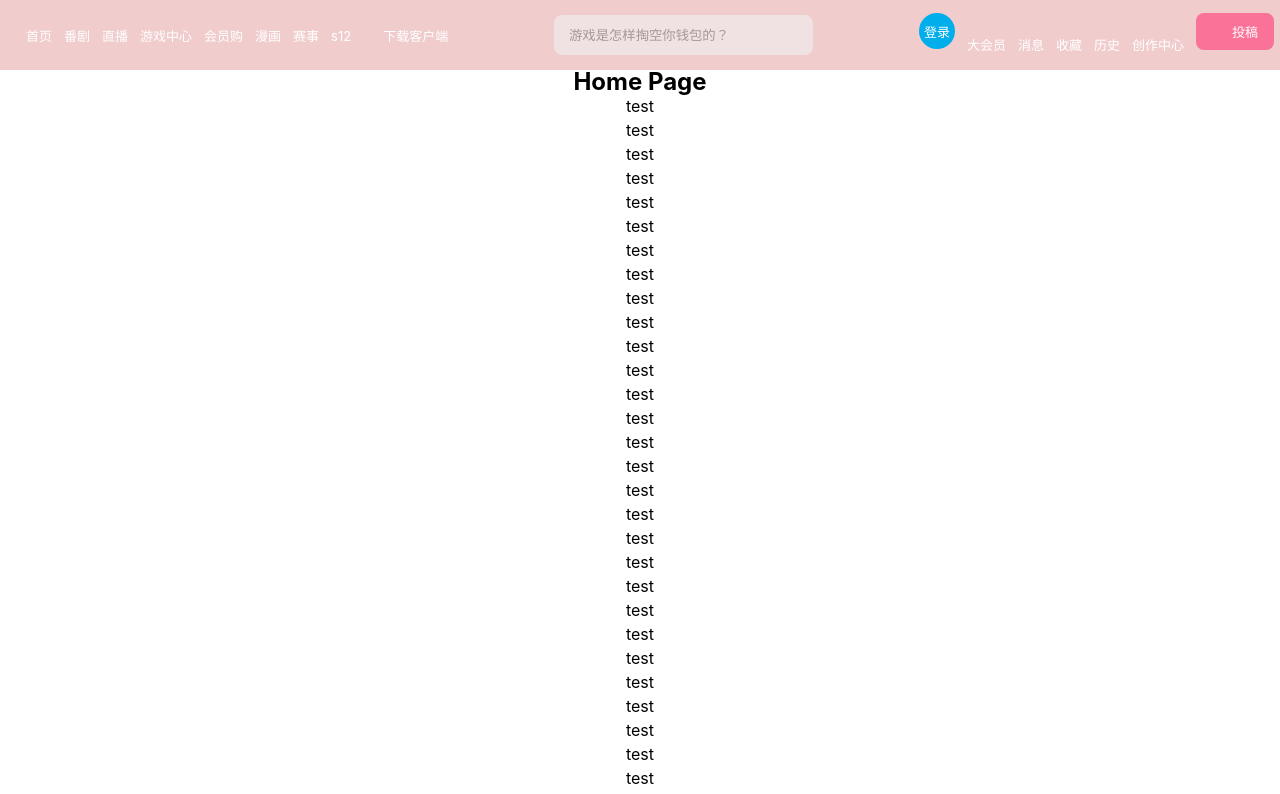
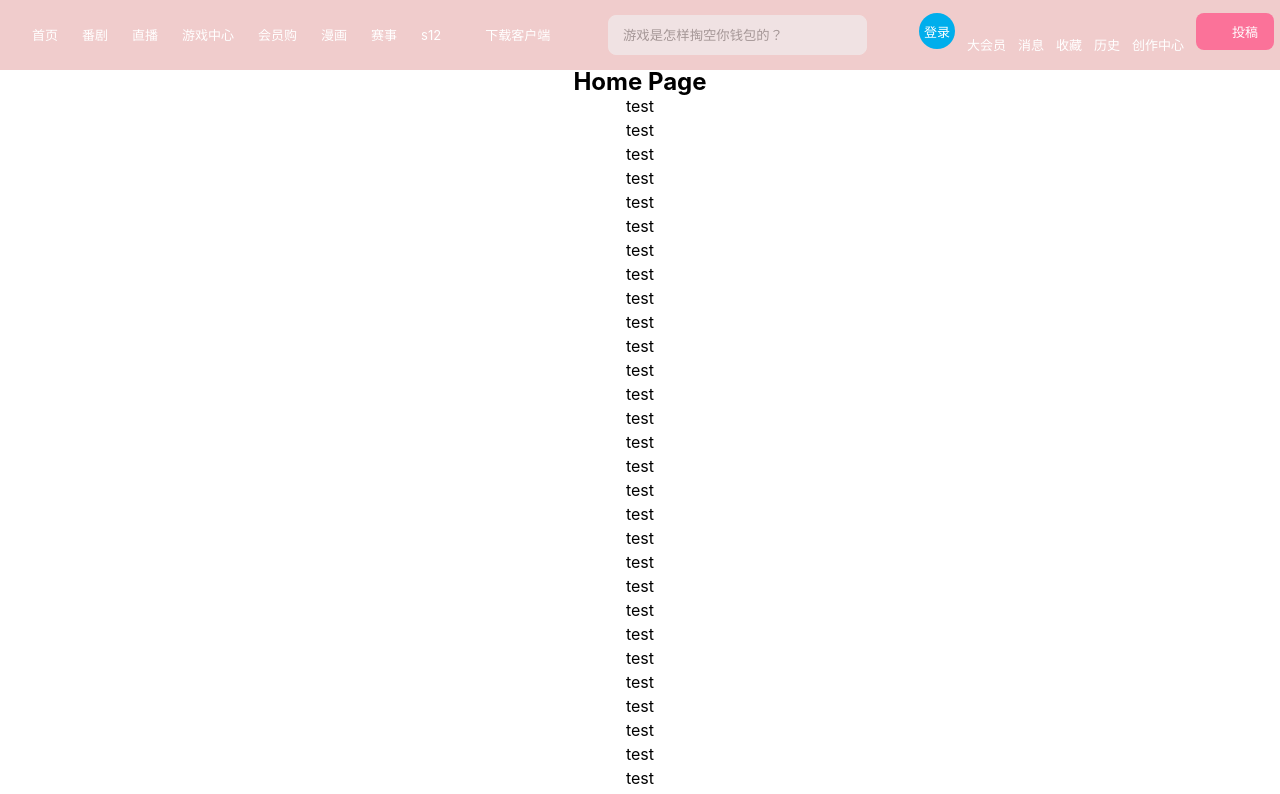
Before and after one commit to Mioayaya/Miomio, a Vue app: page /home in a window 1280 px wide. Shown: the top 794 px of the page. Built offline with nearby package versions, Linux system fonts and the light colour scheme.

Commit message:
heaer 样式

```diff
--- a/src/components/header/MioHeader.vue
+++ b/src/components/header/MioHeader.vue
@@ -23,8 +23,10 @@ const iconStyle: Ref<styles.Mstyles> = ref<styles.Mstyles>({
         <!-- 后面 right也是一样 -->
         <li v-for="item in topNavData.leftTitle" :key="item.key">
           <router-link :to="item.path">
+            <div class="left-item">
               <mio-icon :title="item.ico" :style="iconStyle" v-if="item.ico" />
               <span>{{ item.title }}</span>
+            </div>
           </router-link>
         </li>
       </ul>
@@ -84,15 +86,24 @@ const iconStyle: Ref<styles.Mstyles> = ref<styles.Mstyles>({
   height: @HEADERheight;
   z-index: 1;
   background-color: #f0cccc;
-  // 用了padding 整个页面就撑大了，对于 fixed 来说
-  // 会多一个横向的滚动条
-  // 可以在header里套一个子 div  或者 直接调整 子项目的 margin 来实现间距
 }
-ul li {
-  display: block;
-  float: left;
-  // 为什么用 float ，，， 用 dispaly: flex  重新写一下， 然后用less 的语法，这样写太难受了
+.left {
+  .left-item {
+    display: flex;
+    justify-items: center;
+    align-items: center;
+    span {
+      padding: 0 6px;
+    }
+  }
+}
+ul {
+  display: flex;
+  list-style: none;
+  li {
+    text-align: center;
     padding: 6px;
+  }
 }
 span {
   font-size: 13px;
@@ -131,7 +142,8 @@ span {
   top: 8px;
   right: 12px;
 }
-.right .box {
+.right {
+  .box {
     width: 36px;
     height: 36px;
     background-color: #00aeec;
@@ -140,17 +152,17 @@ span {
     text-align: center;
     border-radius: 50%;
   }
-.right .container {
+  .container {
     display: flex;
     justify-content: center;
     align-items: center;
     flex-direction: column;
   }
-.right .contribution {
+  .contribution {
     padding: 6px 16px;
     background-color: #fb7299;
     border-radius: 8px;
   }
-
+}
 // less的用法 看我写的vue文件
 </style>
```
Also changed, not shown: src/components/test/lessTest.vue (+1 -0 lines). Lines whose indentation alone changed are shown as unchanged.
